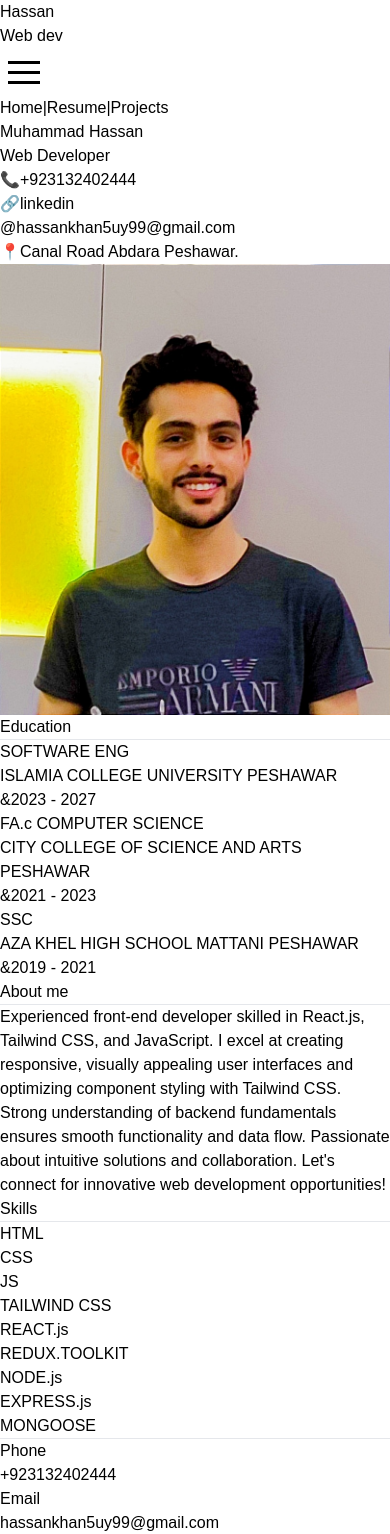
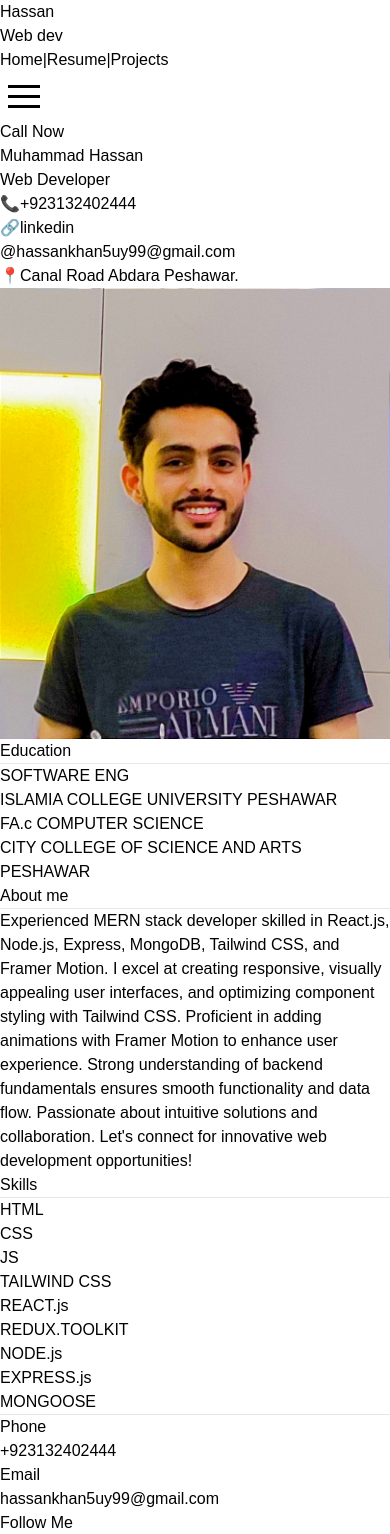
Before and after one commit to Muhammmad-Hassan/M-Hassan, a React (Vite) app: page /M-Hassan/resume in a window 390 px wide. Shown: the top 1534 px of the page. Built offline with nearby package versions, Linux system fonts and the light colour scheme; a web font is replaced by a local one.

Commit message:
addin call to action button

```diff
--- a/src/App.jsx
+++ b/src/App.jsx
@@ -6,6 +6,7 @@ import Home from "./screens/HomePage";
 import Footer from "./components/Footer";
 import Projects from "./screens/Projects";
 import Resume from "./screens/Resume";
+import NotFound from "./screens/NotFound";
 
 function App() {
   return (
@@ -13,6 +14,7 @@ function App() {
       <div className="h-calc-screen-160  w-[100%]">
         <Navbar />
         <Routes>
+          <Route path="*" element={<NotFound />} />
           <Route path="/" element={<Home />} />
           <Route path="/projects" element={<Projects />} />
           <Route path="/resume" element={<Resume />} />
--- a/src/components/Navbar.jsx
+++ b/src/components/Navbar.jsx
@@ -15,7 +15,8 @@ const Navbar = () => {
       const scrollHeight = document.documentElement.scrollHeight;
       const scrollTop = window.scrollY;
       const clientHeight = document.documentElement.clientHeight;
-      const scrollPercentage = (scrollTop / (scrollHeight - clientHeight)) * 100;
+      const scrollPercentage =
+        (scrollTop / (scrollHeight - clientHeight)) * 100;
       setScrollProgress(scrollPercentage);
     };
 
@@ -25,6 +26,9 @@ const Navbar = () => {
       window.removeEventListener("scroll", scrollHandler);
     };
   }, []);
+  const handlePhoneClick = () => {
+    window.location.href = "tel:+923132402444";
+  };
 
   return (
     <nav className="flex justify-between shadow-md h-[55px] md:h-[60px] p-4 items-center fixed w-full top-0 bg-white z-30">
@@ -36,18 +40,13 @@ const Navbar = () => {
           assan
         </h2>
         <span className="text-sm ml-1 lg:text-lg mt-1 ">Web dev</span>
-      </div>
-      <div className="lg:hidden me-2">
-        <Hamburger toggled={menuOpen} toggle={toggleMenu} />
-      </div>
         <div
-        className={`lg:flex items-center font-medium  justify-center  ${
+          className={`lg:flex items-center font-medium  justify-center ml-3  ${
             menuOpen
               ? "absolute flex   flex-col right-2 w-[200px] h-[200px] bg-white z-50 shadow-xl rounded-lg top-14 "
               : "hidden "
           }`}
         >
-
           <Link
             to={"/"}
             onClick={() => (menuOpen ? setMenuOpen(!menuOpen) : menuOpen)}
@@ -71,14 +70,25 @@ const Navbar = () => {
           >
             Projects
           </Link>
+        </div>
+      </div>
+      <div className="lg:hidden me-2">
+        <Hamburger toggled={menuOpen} toggle={toggleMenu} />
+      </div>
 
 
-      </div>
       {/* The line that appears at the bottom of the navbar */}
       <div
-        className="bg-yellow-500 h-[2px] absolute bottom-0 left-0"
+        className="bg-orange-300 h-[1px] absolute bottom-0 left-0"
         style={{ width: `${scrollProgress}%` }}
       />
+    <button
+  onClick={handlePhoneClick}
+  className="cursor-pointer bg-gradient-to-tl from-orange-500  to-purple-500 hover:opacity-90 text-white py-2 px-6 rounded-md font-bold "
+>
+  Call Now
+</button>
+
     </nav>
   );
 };
--- a/src/screens/HomePage.jsx
+++ b/src/screens/HomePage.jsx
@@ -83,15 +83,16 @@ const HomePage = () => {
               <motion.p
                 className="text-md tracking-wider text-justify lg:w-[29rem]"
                 variants={item}
-
               >
-                Experienced front-end developer skilled in React.js, Tailwind
-                CSS, and JavaScript. I excel at creating responsive, visually
-                appealing user interfaces and optimizing component styling with
-                Tailwind CSS. Strong understanding of backend fundamentals
-                ensures smooth functionality and data flow. Passionate about
-                intuitive solutions and collaboration. Let`s connect for
-                innovative web development opportunities!
+                Experienced MERN stack developer skilled in React.js, Node.js,
+                Express, MongoDB, Tailwind CSS, and Framer Motion. I excel at
+                creating responsive, visually appealing user interfaces, and
+                optimizing component styling with Tailwind CSS. Proficient in
+                adding animations with Framer Motion to enhance user experience.
+                Strong understanding of backend fundamentals ensures smooth
+                functionality and data flow. Passionate about intuitive
+                solutions and collaboration. Let's connect for innovative web
+                development opportunities!
               </motion.p>
             </motion.div>
             <motion.div
@@ -107,8 +108,8 @@ const HomePage = () => {
                 <Link key={index} to={item.endpoint}>
                   <motion.div
                     className={`w-[90px] border-2 mx-1 border-solid border-black hover:bg-white cursor-pointer transition-all h-[90px] duration-300 lg:w-[120px] lg:h-[120px] md:w-[110px] md:h-[110px]    text-sm lg:text-lg ${
-                      (index == 0 && "bg-red-500") ||
-                      (index == 1 && "bg-orange-400")
+                      (index == 0 && "bg-gray-200") ||
+                      (index == 1 && "bg-gray-200")
                     }  rounded-full flex items-center justify-center`}
                     variants={item}
                   >
--- /dev/null
+++ b/src/screens/NotFound.jsx
@@ -0,0 +1,16 @@
+import React from 'react';
+import { Link } from 'react-router-dom';
+
+function NotFound() {
+  return (
+    <div className="flex flex-col items-center justify-center h-screen bg-gray-100">
+      <h1 className="text-4xl font-bold mb-4">404 - Page Not Found</h1>
+      <p className="text-lg mb-8">Sorry, the page you are looking for does not exist.</p>
+      <Link to="/" className="text-blue-500 hover:underline">
+        Go to Home Page
+      </Link>
+    </div>
+  );
+}
+
+export default NotFound;
--- a/src/screens/Resume.jsx
+++ b/src/screens/Resume.jsx
@@ -7,28 +7,28 @@ const Resume = () => {
   const elementRef = useRef(null);
 
   useGSAP(() => {
-    const tl = gsap.timeline()
+    const tl = gsap.timeline();
 
     tl.from(elementRef.current, {
       x: "-100vw",
       delay: 0.1,
       duration: 1,
-      ease : "elastic.out(.6, .5)"
+      ease: "elastic.out(.6, .5)",
     });
     tl.from(elementRef.current.querySelector(".education"), {
       y: -100,
       opacity: 0,
-      duration: .2,
+      duration: 0.2,
     });
     tl.from(elementRef.current.querySelector(".aboutme"), {
       y: 100,
       opacity: 0,
-      duration: .2,
+      duration: 0.2,
     });
     tl.from(elementRef.current.querySelector(".skills"), {
       y: -100,
       opacity: 0,
-      duration: .2,
+      duration: 0.2,
     });
   }, []);
 
@@ -46,6 +46,19 @@ const Resume = () => {
       "_blank"
     );
   };
+
+  const educationData = [
+    {
+      id: 1,
+      subject: "SOFTWARE ENG",
+      school: "ISLAMIA COLLEGE UNIVERSITY PESHAWAR",
+    },
+    {
+      id: 2,
+      subject: " FA.c COMPUTER SCIENCE",
+      school: "CITY COLLEGE OF SCIENCE AND ARTS PESHAWAR",
+    },
+  ];
 
   return (
     <div className="mx-auto p-4 mt-20 px-7 lg:px-52" ref={elementRef}>
@@ -105,48 +118,30 @@ const Resume = () => {
           <div className="education">
             <h2 className="text-2xl font-semibold">Education</h2>
             <hr className="w-[100%] h-1 bg-gray-800" />
-            {[
-              {
-                id: 1,
-                subject: "SOFTWARE ENG",
-                school: "ISLAMIA COLLEGE UNIVERSITY PESHAWAR",
-                date: "2023 - 2027",
-              },
-              {
-                id: 2,
-                subject: " FA.c COMPUTER SCIENCE",
-                school: "CITY COLLEGE OF SCIENCE AND ARTS PESHAWAR",
-                date: "2021 - 2023",
-              },
-              {
-                id: 3,
-                subject: "SSC",
-                school: "AZA KHEL HIGH SCHOOL MATTANI PESHAWAR",
-                date: "2019 - 2021",
-              },
-            ].map((edudata) => (
-              <div className="" key={edudata.id}>
+            {educationData.map((edudata) => (
+              <div className=" my-2" key={edudata.id}>
                 <h3 className="text-xl font-semibold ">{edudata.subject}</h3>
                 <h5 className="font-semibold text-blue-500 ">
                   {edudata.school}
                 </h5>
                 <div>
-                  <span>&</span>
                   <span>{edudata.date}</span>
                 </div>
               </div>
             ))}
           </div>
-        </div>
+          </div>
         <div>
           <div className="aboutme">
             <h2 className="text-2xl font-semibold">About me</h2>
             <hr className="w-[100%] h-1 bg-gray-800" />
-            <p className="lg:w-[250px] maaz  text-justify">
-              Experienced front-end developer skilled in React.js, Tailwind CSS,
-              and JavaScript. I excel at creating responsive, visually appealing
-              user interfaces and optimizing component styling with Tailwind
-              CSS. Strong understanding of backend fundamentals ensures smooth
+            <p className="lg:w-[250px] text-justify ">
+              Experienced MERN stack developer skilled in React.js, Node.js,
+              Express, MongoDB, Tailwind CSS, and Framer Motion. I excel at
+              creating responsive, visually appealing user interfaces, and
+              optimizing component styling with Tailwind CSS. Proficient in
+              adding animations with Framer Motion to enhance user experience.
+              Strong understanding of backend fundamentals ensures smooth
               functionality and data flow. Passionate about intuitive solutions
               and collaboration. Let's connect for innovative web development
               opportunities!
```
Lines whose indentation alone changed are shown as unchanged.
